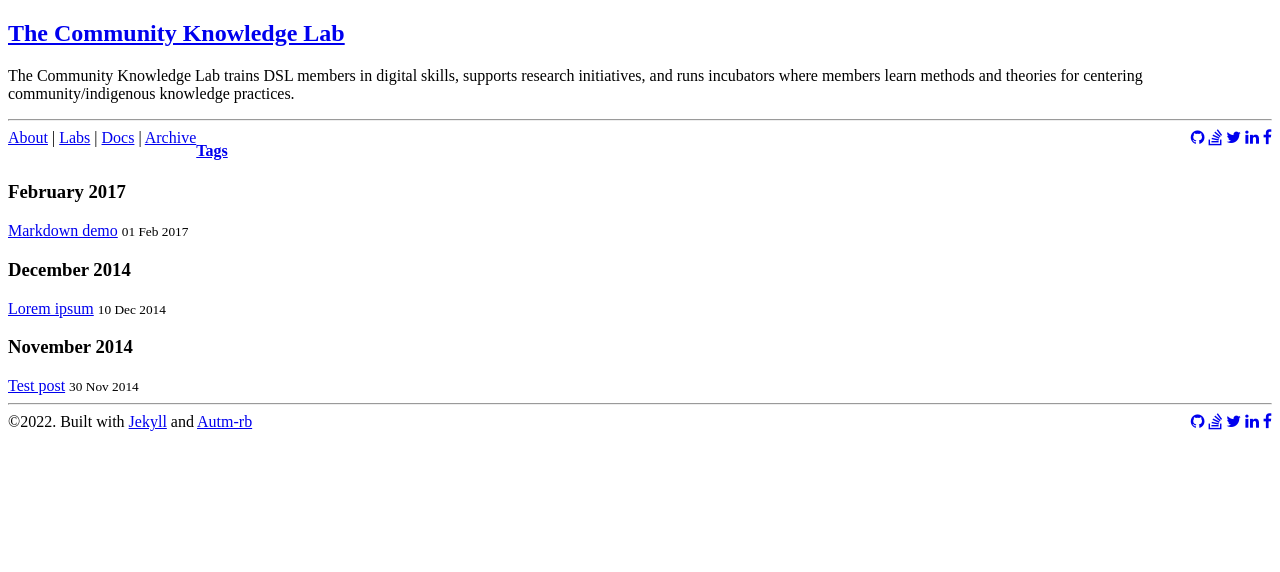
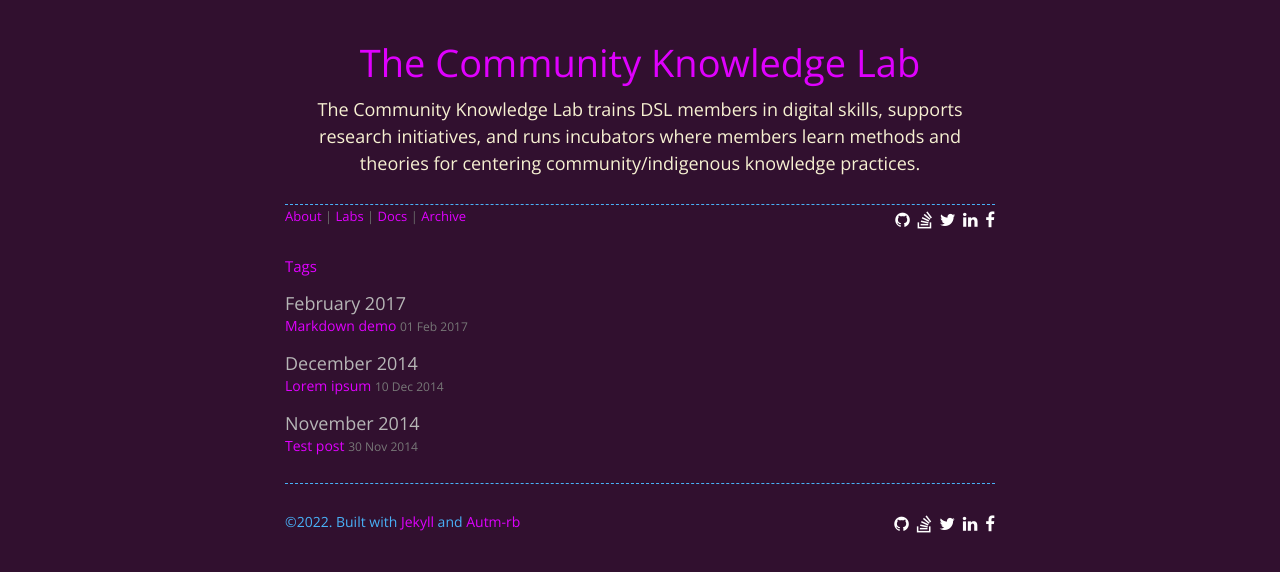
Before and after one commit to lxcprojects/ckl, a Jekyll site: the page built from archive.html, in a window 1280 px wide. Shown: the top 572 px of the page. Built offline with Jekyll 4.4.1, drawn with Linux system fonts in a browser that asks for light colours; nearby versions of some CDN libraries; library files that are not in the unit come from our copies; comment, search, counter and statistics services are not loaded.

Commit message:
base url

```diff
--- a/_config.yml
+++ b/_config.yml
@@ -1,4 +1,4 @@
-baseurl: "ckl/" # The subpath of your site. Use "" if you're hosting a blog at the root level.
+baseurl: "/ckl" # The subpath of your site. Use "" if you're hosting a blog at the root level.
 url: "https://lxcprojects.github.io/ckl/" # the base hostname & protocol for your site.
 
 paginate: 6 #articles per page
--- a/about.html
+++ b/about-old.html
@@ -1,6 +1,6 @@
 ---
 title: resume
-permalink: "about/index.html"
+permalink: "about-old/index.html"
 layout: default
 ---
 
```
